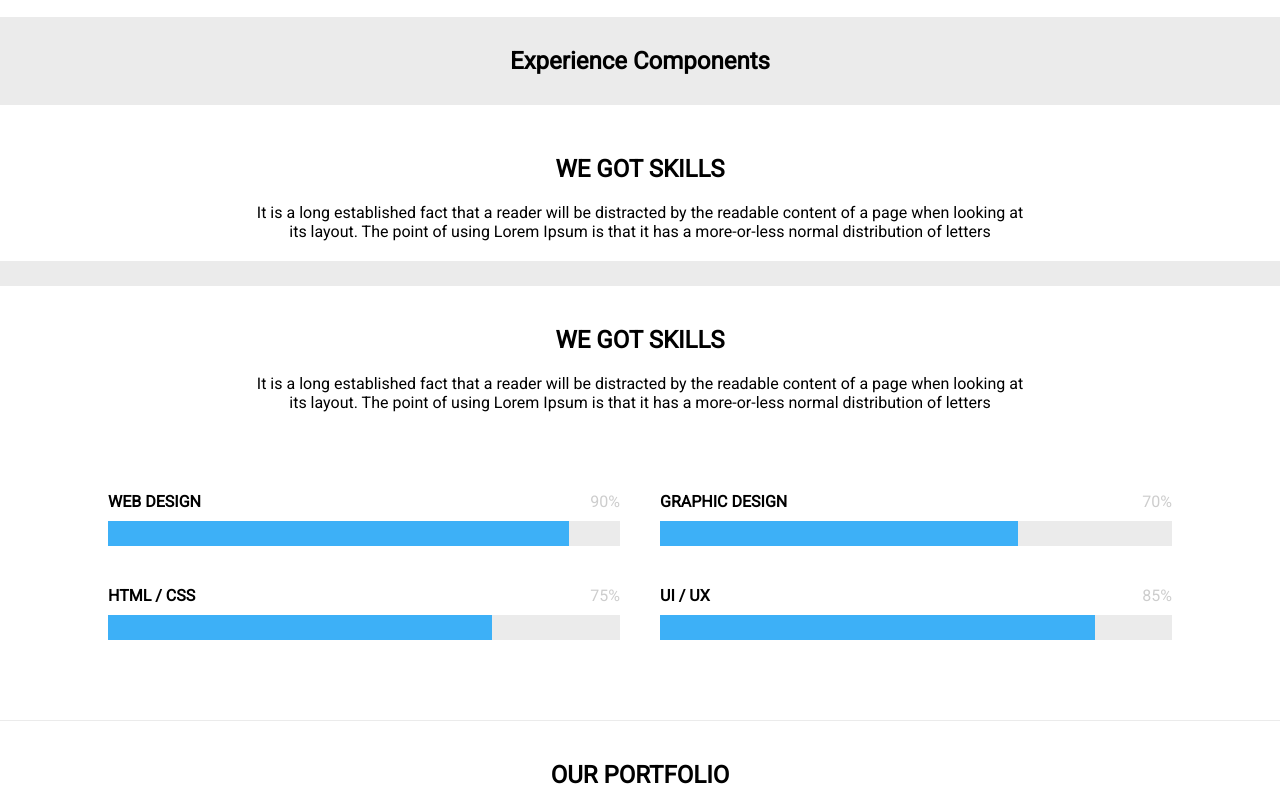
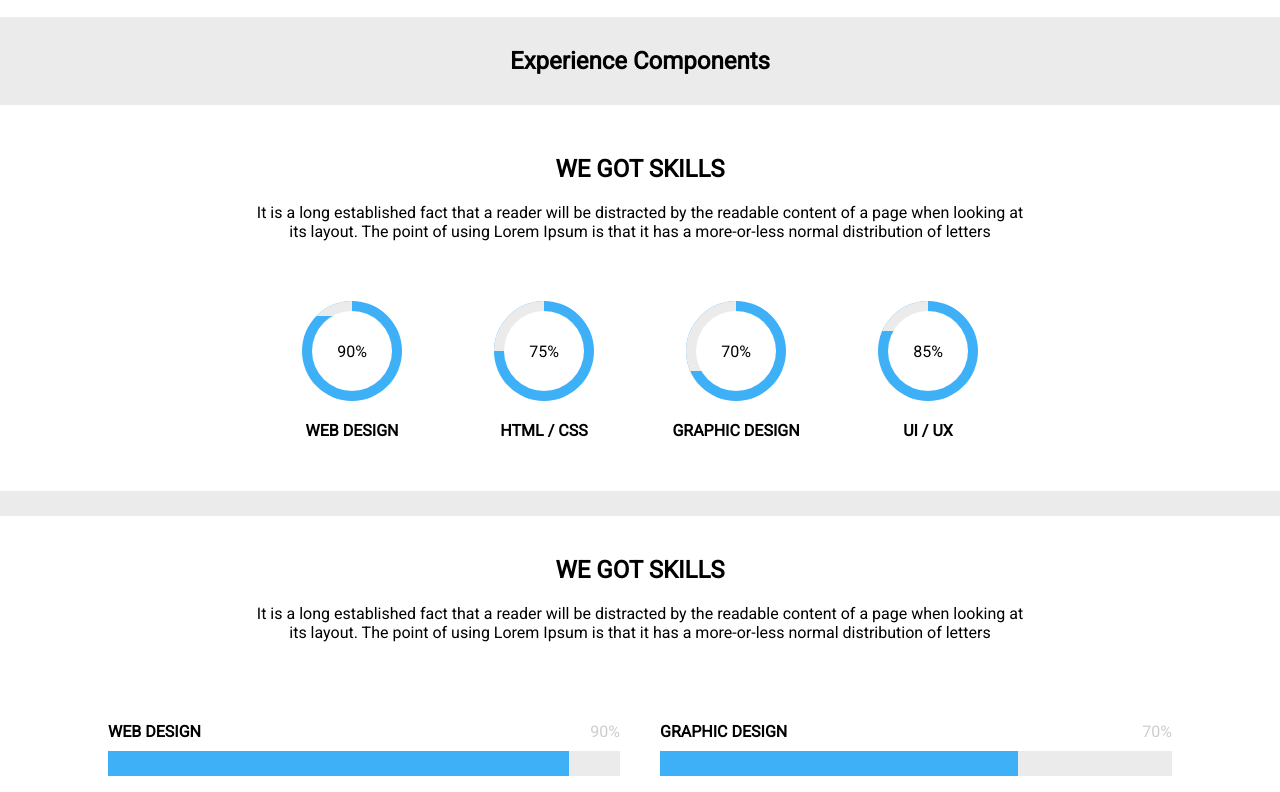
Before and after one commit to saravanan-mohan/webmerchant, a website: page index.html in a window 1280 px wide. Shown: the part 1068-1860 px from the top of the page. Drawn offline with Linux system fonts and the light colour scheme.

Commit message:
round progress bar

```diff
--- a/index.html
+++ b/index.html
@@ -173,6 +173,50 @@
                     <p>
                         It is a long established fact that a reader will be distracted by the readable content of a page when looking at its layout. The point of using Lorem Ipsum is that it has a more-or-less normal distribution of letters
                     </p>
+                </div>
+                <div class='round-progress'>
+                    <ul>
+                        <li>
+                            <div class='progress-container'>
+                                <div class='ounter-ring'></div>
+                                <div class='progress-indicator' style='clip: rect(0px, 50px, 15px, 0px);'></div>
+                                <div class='ring-mask'>
+                                    <span>90%</span>
+                                </div>
+                            </div>
+                            <div class='progress-title'>WEB DESIGN</div>
+                        </li>
+                        <li>
+                            <div class='progress-container'>
+                                <div class='ounter-ring'></div>
+                                <div class='progress-indicator' style='clip: rect(0px, 50px, 50px, 0px);'></div>
+                                <div class='ring-mask'>
+                                    <span>75%</span>
+                                </div>
+                            </div>
+                            <div class='progress-title'>HTML / CSS</div>
+                        </li>
+                        <li>
+                            <div class='progress-container'>
+                                <div class='ounter-ring'></div>
+                                <div class='progress-indicator' style='clip: rect(0px, 50px, 70px, 0px);'></div>
+                                <div class='ring-mask'>
+                                    <span>70%</span>
+                                </div>
+                            </div>
+                            <div class='progress-title'>GRAPHIC DESIGN</div>
+                        </li>
+                        <li>
+                            <div class='progress-container'>
+                                <div class='ounter-ring'></div>
+                                <div class='progress-indicator' style='clip: rect(0px, 50px, 30px, 0px);'></div>
+                                <div class='ring-mask'>
+                                    <span>85%</span>
+                                </div>
+                            </div>
+                            <div class='progress-title'>UI / UX</div>
+                        </li>
+                    </ul>
                 </div>
             </div>
             <div class='section-separator'></div>
--- a/scss/home.scss
+++ b/scss/home.scss
@@ -263,9 +263,62 @@ header {
 #experience {
     border-bottom: 1px solid #EBEBEB;
 
+    .section-wrapper {
+        margin-bottom: 30px;
+    }
+
     .section-separator {
         height: 25px;
         background-color: #EBEBEB;
+    }
+
+    .round-progress {
+        margin: 50px 0;
+
+        ul {
+            display: flex;
+            justify-content: center;
+
+            li {
+                width: 15%;
+                height: 100px;
+
+                .progress-container {
+                    position: relative;
+                    height: 100%;
+                    display: flex;
+                    justify-content: center;
+
+                    .ounter-ring, .ring-mask, .progress-indicator {
+                        position: absolute;
+                        width: 100px;
+                        height: 100px;
+                        background-color: #3db0f7;
+                        border-radius: 50%;
+                    }
+
+                    .ring-mask {
+                        background-color: #FFFFFF;
+                        width: 80px;
+                        height: 80px;
+                        top: 10px;
+                        display: flex;
+                        justify-content: center;
+                        align-items: center;
+                    }
+
+                    .progress-indicator {
+                        background-color: #EBEBEB;
+                    }
+                }
+
+                .progress-title {
+                    margin-top: 20px;
+                    font-weight: bold;
+                    text-align: center;
+                }
+            }
+        }
     }
 
     .flat-progress {
@@ -308,6 +361,18 @@ header {
     }
 
     @media only screen and (max-width: 768px) {
+        .round-progress {
+            ul {
+                flex-direction: column;
+                align-items: center;
+
+                li {
+                    width: 30%;
+                    margin-bottom: 60px;
+                }
+            }
+        }
+
         .flat-progress {
             ul {
                 li {
```
Also changed, not shown: dist/home.css, 1 other file.
